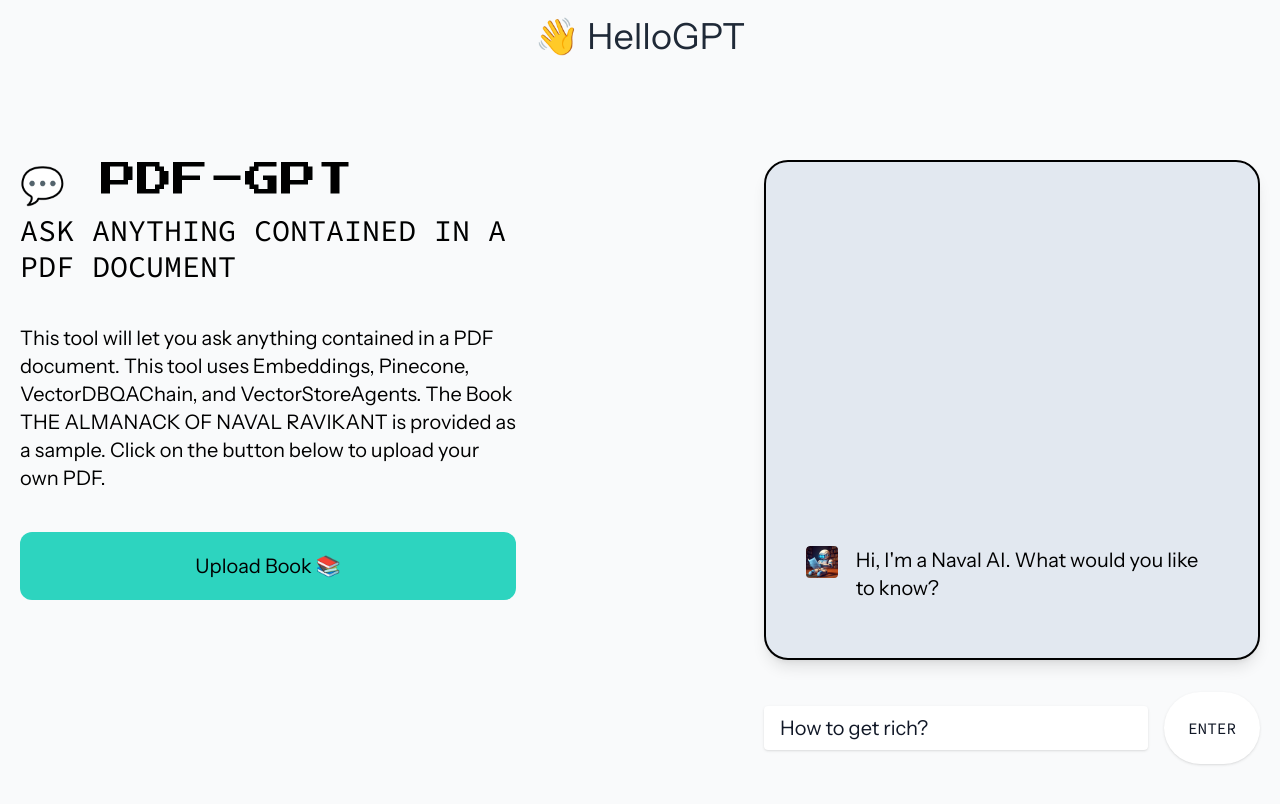
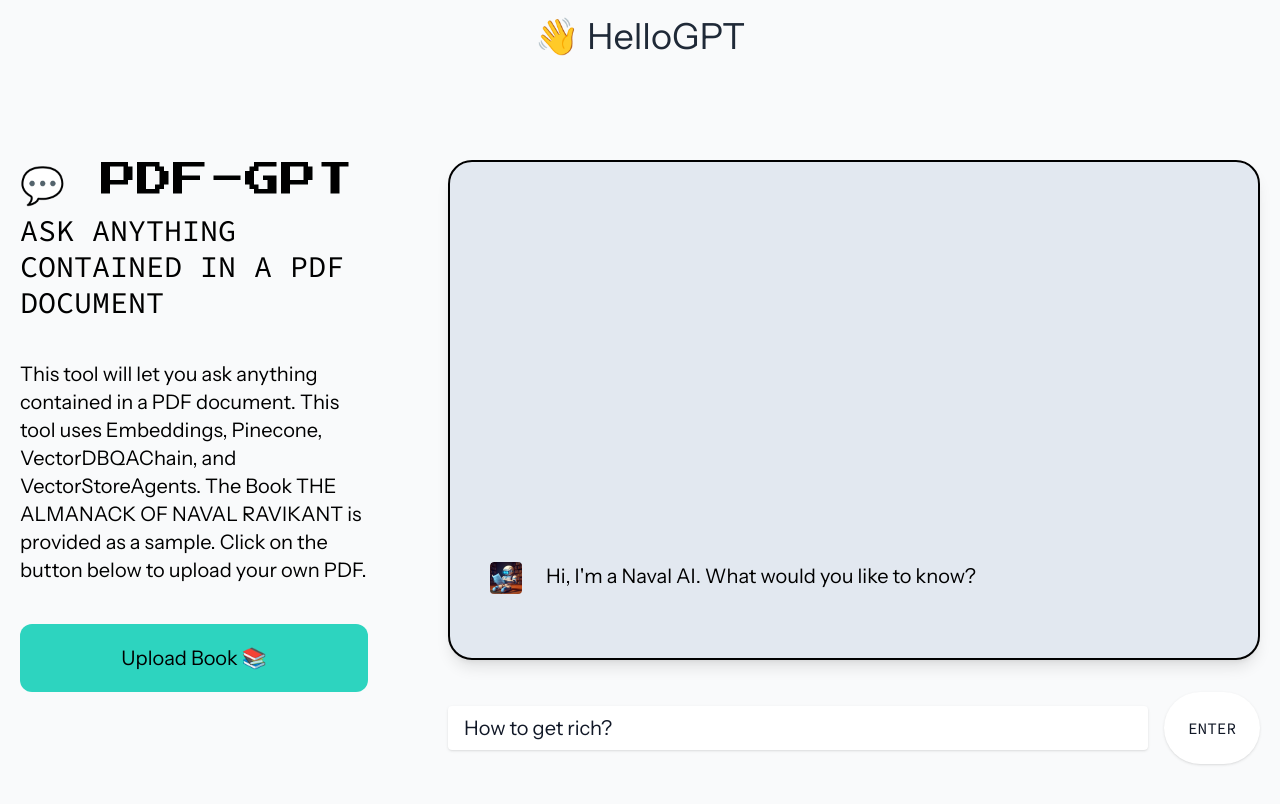
Before and after one commit to mnmt7/HelloGPT, a Next.js app: page /pdf in a window 1280 px wide. Shown: the top 804 px of the page. Built offline with nearby package versions, Linux system fonts and the light colour scheme.

Commit message:
change layout of the pages

```diff
--- a/app/components/TwoColumnLayout.jsx
+++ b/app/components/TwoColumnLayout.jsx
@@ -1,11 +1,13 @@
 import React from "react";
 
 const TwoColumnLayout = ({ leftChildren, rightChildren }) => (
-  <div className="flex flex-col justify-between  md:flex-row py-20 gap-10 md:gap-0">
+  <div className="flex flex-col lg:flex-row py-20 gap-10  md:gap-20">
     {/* Description */}
-    <div className="md:w-2/5 w-full">{leftChildren}</div>
+    <div className="lg:w-[30%] w-full border-solid border-black border-1">
+      {leftChildren}
+    </div>
     {/* Chat */}
-    <div className="md:w-2/5 w-full min-h-screen">{rightChildren}</div>
+    <div className="lg:w-[70%] w-full min-h-screen">{rightChildren}</div>
   </div>
 );
 
```
